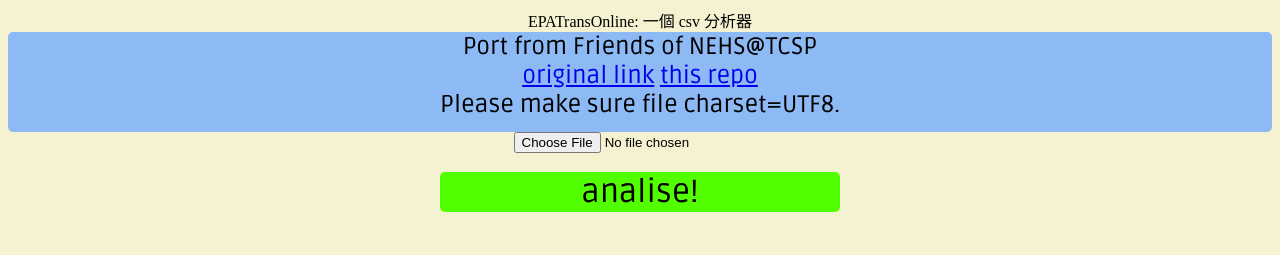
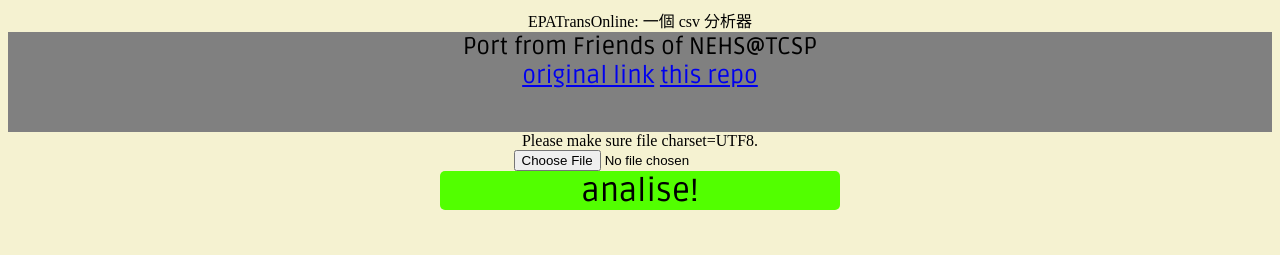
Before and after one commit to hare1039/EPATransOnline, a plain HTML site: page index.html in a window 1280 px wide. Drawn offline with nearby package versions, Linux system fonts and the light colour scheme.

Commit message:
where's the fnckiug position!!!

```diff
--- a/css/stl.css
+++ b/css/stl.css
@@ -12,14 +12,6 @@ p {
 }
 .title{
   text-align: center;
-}
-.description {
-    font-family: 'Ruda', sans-serif;
-    height: 100px;
-    font-size: 150%;
-    background-color: rgb(141, 185, 244);
-    border-radius: 5px;
-    text-align: center;
 }
 
 .send_button {
@@ -41,3 +33,12 @@ p {
     height: 40px;
     margin: 0px auto;
 }
+
+.description {
+    font-family: 'Ruda', sans-serif;
+    height: 100px;
+    font-size: 150%;
+    background-color: grey;
+    /*background-color: rgb(141, 185, 244);*/
+    text-align: center;
+}
--- a/index.html
+++ b/index.html
@@ -12,20 +12,19 @@
   </head>
   <body>
     <div class="title"> EPATransOnline: 一個 csv 分析器 </div>
-    <div class="description"> Port from Friends of NEHS@TCSP <br/>
-      <a href="https://myspace.nchu.edu.tw/navigate/s/95882F6203E342BA9E86C6EAE3580C309QY">original link</a>
-      <a href="https://github.com/hare1039/EPATransOnline">this repo</a>
-      <br>
-      Please make sure file charset=UTF8.
-    </div>
-    <div>
-      <div class="main_part">
+
+        <div class="description"> Port from Friends of NEHS@TCSP <br/>
+          <a href="https://myspace.nchu.edu.tw/navigate/s/95882F6203E342BA9E86C6EAE3580C309QY">original link</a>
+          <a href="https://github.com/hare1039/EPATransOnline">this repo</a>
+        </div>
+    <div class="main_part">
+
+      <div>Please make sure file charset=UTF8.</div>
         <input type="file" id="input_file"/>
-      </div>
-      <div class="send_button main_part" >
+      <div class="send_button" >
         analise!
       </div>
-      <ol class="main_part" id="download_list">
+      <ol id="download_list">
       </ol>
     </div>
 
--- a/js/main.js
+++ b/js/main.js
@@ -399,7 +399,7 @@ function main() {
         reader.readAsText(f);
     });
 
-    $(".send_button").mouseenter(function(){
+   $(".send_button").mouseenter(function(){
         $(this).animate({
             backgroundColor: "rgb(247, 127, 17)"
         }, 300);
```
